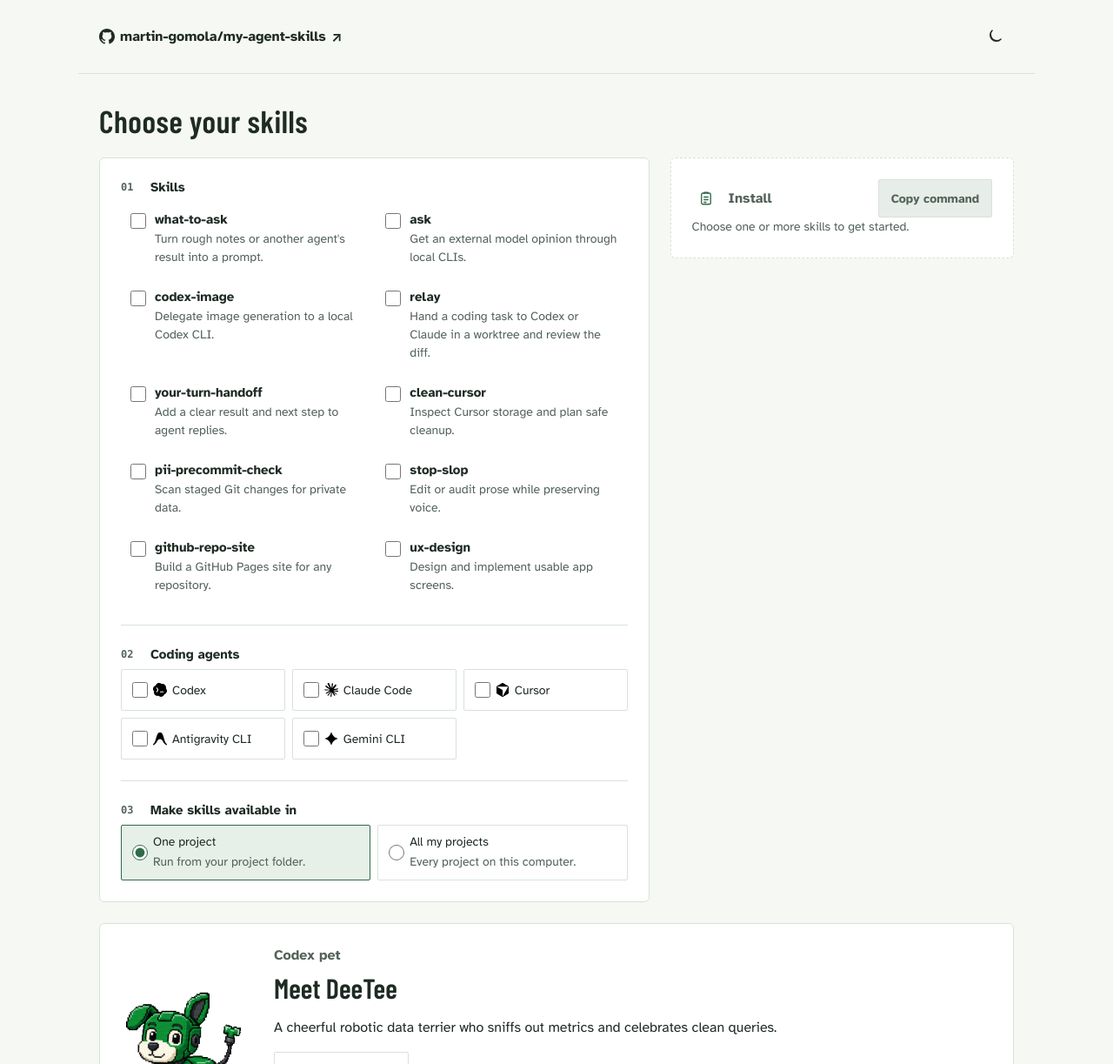
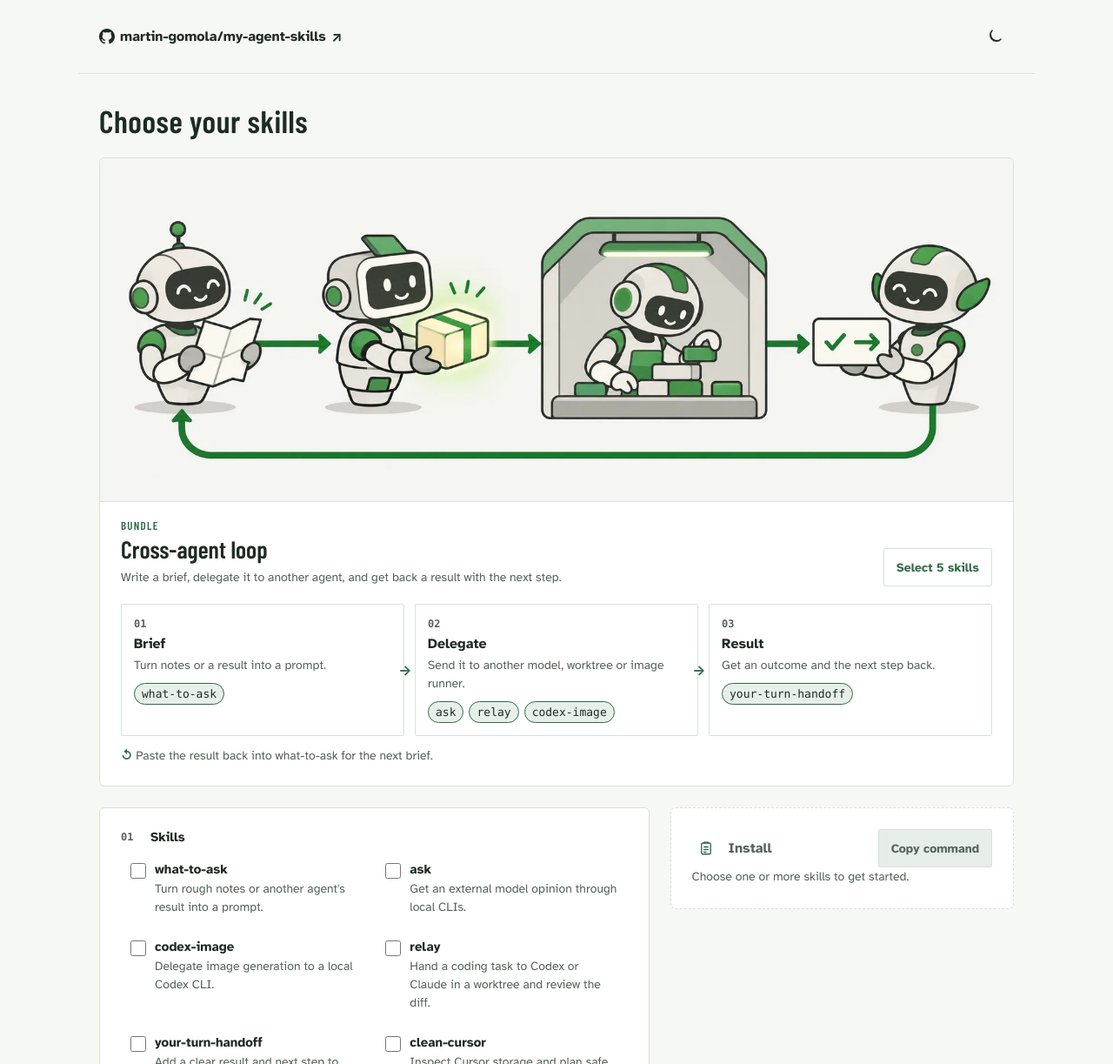
Before and after one commit to martin-gomola/my-agent-skills, a plain HTML site: page site/index.html in a window 1280 px wide. Shown: the top 1223 px of the page at 87% size. Drawn offline with Linux system fonts and the light colour scheme; files whose address does not match are found by name.

Commit message:
feat: frame the repo as a cross-agent handoff protocol
The installer page now opens with a "Cross-agent loop" bundle: three step
cards (Brief, Delegate, Result) with their skill chips and one button that
selects all five skills. The steps live in catalog.json, so the page and the
skill list cannot drift apart. A test checks that every bundle skill exists
exactly once.

The README leads with the Outcome / Next step format as the protocol and
moves the standalone skills under "Other skills". The banner illustration
was generated through codex-image.

Co-Authored-By: Claude <noreply@anthropic.com>

```diff
--- a/site/catalog.json
+++ b/site/catalog.json
@@ -1,5 +1,34 @@
 {
   "repository": "martin-gomola/my-agent-skills",
+  "bundle": {
+    "label": "Cross-agent loop",
+    "description": "Write a brief, delegate it to another agent, and get back a result with the next step.",
+    "steps": [
+      {
+        "title": "Brief",
+        "text": "Turn notes or a result into a prompt.",
+        "skills": [
+          "what-to-ask"
+        ]
+      },
+      {
+        "title": "Delegate",
+        "text": "Send it to another model, worktree or image runner.",
+        "skills": [
+          "ask",
+          "relay",
+          "codex-image"
+        ]
+      },
+      {
+        "title": "Result",
+        "text": "Get an outcome and the next step back.",
+        "skills": [
+          "your-turn-handoff"
+        ]
+      }
+    ]
+  },
   "skills": [
     {
       "id": "what-to-ask",
--- a/site/index.html
+++ b/site/index.html
@@ -3,16 +3,29 @@
 <meta charset="utf-8">
 <meta name="viewport" content="width=device-width,initial-scale=1">
 <meta name="color-scheme" content="light dark">
-<meta name="description" content="Install skills for your coding agent and meet DeeTee, a custom Codex pet.">
+<meta name="description" content="Install a handoff protocol for working across AI coding agents, plus standalone skills, and meet DeeTee, a custom Codex pet.">
 <title>Choose your skills · My Agent Skills</title>
 <script>try{document.documentElement.dataset.theme=localStorage.getItem('theme')||(matchMedia('(prefers-color-scheme: dark)').matches?'dark':'light')}catch{document.documentElement.dataset.theme='light'}</script>
-<link rel="stylesheet" href="style.css?v=skill-picker-3">
-<script type="module" src="install.mjs?v=skill-picker-3"></script>
+<link rel="stylesheet" href="style.css?v=skill-picker-4">
+<script type="module" src="install.mjs?v=skill-picker-4"></script>
 <body>
 <!-- GitHub mark from Primer Octicons; license in third-party/primer-octicons-MIT.txt. -->
 <header><a href="https://github.com/martin-gomola/my-agent-skills"><svg class="github-mark" viewBox="0 0 16 16" aria-hidden="true"><path d="M6.766 11.328c-2.063-.25-3.516-1.734-3.516-3.656 0-.781.281-1.625.75-2.188-.203-.515-.172-1.609.063-2.062.625-.078 1.468.25 1.968.703.594-.187 1.219-.281 1.985-.281.765 0 1.39.094 1.953.265.484-.437 1.344-.765 1.969-.687.218.422.25 1.515.046 2.047.5.593.766 1.39.766 2.203 0 1.922-1.453 3.375-3.547 3.64.531.344.89 1.094.89 1.954v1.625c0 .468.391.734.86.547C13.781 14.359 16 11.53 16 8.03 16 3.61 12.406 0 7.984 0 3.563 0 0 3.61 0 8.031a7.88 7.88 0 0 0 5.172 7.422c.422.156.828-.125.828-.547v-1.25c-.219.094-.5.156-.75.156-1.031 0-1.64-.562-2.078-1.609-.172-.422-.36-.672-.719-.719-.187-.015-.25-.093-.25-.187 0-.188.313-.328.625-.328.453 0 .844.281 1.25.86.313.452.64.655 1.031.655s.641-.14 1-.5c.266-.265.47-.5.657-.656"/></svg><span>martin-gomola/my-agent-skills</span><span aria-hidden="true">↗</span></a><button id="theme-toggle" class="theme-toggle" type="button" aria-label="Switch to dark theme" title="Switch to dark theme"><svg aria-hidden="true" viewBox="0 0 24 24"><path d="M20.5 15.5A8.5 8.5 0 0 1 8.5 3.5a8.5 8.5 0 1 0 12 12ZM12 2v2m0 16v2m10-10h-2M4 12H2m17.1-7.1-1.4 1.4M6.3 17.7l-1.4 1.4m14.2 0-1.4-1.4M6.3 6.3 4.9 4.9"/></svg></button></header>
 <main>
   <h1>Choose your skills</h1>
+  <section id="flow" class="flow hud-panel" aria-labelledby="flow-title" hidden>
+    <img class="flow-art" src="flow/agent-loop.webp" alt="" width="1600" height="600">
+    <div class="flow-heading">
+      <div>
+        <p class="flow-kicker">Bundle</p>
+        <h2 id="flow-title"></h2>
+        <p id="flow-description"></p>
+      </div>
+      <button id="flow-select" class="button-secondary" type="button" aria-pressed="false">Select bundle</button>
+    </div>
+    <ol id="flow-steps" class="flow-steps"></ol>
+    <p class="flow-loop"><span aria-hidden="true">↺</span> Paste the result back into what-to-ask for the next brief.</p>
+  </section>
   <div class="workspace">
     <section class="choices hud-panel" aria-label="Setup">
       <fieldset class="field-group agent-fieldset">
--- a/site/install.mjs
+++ b/site/install.mjs
@@ -47,6 +47,12 @@ if (typeof document !== 'undefined') {
     byId('install-content').hidden = !ready;
     byId('your-turn-link').hidden = !ids.includes('your-turn-handoff');
     byId('status').textContent = '';
+    if (catalog.bundle) {
+      const bundle = catalog.bundle.steps.flatMap(step => step.skills);
+      const selected = bundle.length === ids.length && bundle.every(id => ids.includes(id));
+      byId('flow-select').setAttribute('aria-pressed', selected);
+      byId('flow-select').textContent = selected ? 'Bundle selected' : `Select ${bundle.length} skills`;
+    }
     byId('commands').textContent = ready ? installation(skills, agents, catalog.repository, scope) : '';
     byId('summary').hidden = !ready;
     byId('summary').textContent = ready
@@ -96,6 +102,26 @@ if (typeof document !== 'undefined') {
       const description = document.createElement('small'); description.textContent = skill.description;
       text.append(name, description); label.append(input, text); byId('skills').append(label);
     }
+    if (data.bundle) {
+      byId('flow-title').textContent = data.bundle.label;
+      byId('flow-description').textContent = data.bundle.description;
+      data.bundle.steps.forEach((step, index) => {
+        const item = document.createElement('li');
+        const number = document.createElement('span'); number.className = 'field-step'; number.textContent = String(index + 1).padStart(2, '0');
+        const title = document.createElement('strong'); title.textContent = step.title;
+        const text = document.createElement('small'); text.textContent = step.text;
+        const chips = document.createElement('span'); chips.className = 'flow-chips';
+        for (const id of step.skills) { const chip = document.createElement('code'); chip.textContent = id; chips.append(chip); }
+        item.append(number, title, text, chips); byId('flow-steps').append(item);
+      });
+      byId('flow-select').addEventListener('click', () => {
+        const bundle = data.bundle.steps.flatMap(step => step.skills);
+        for (const input of document.querySelectorAll('input[name="skill"]')) input.checked = bundle.includes(input.value);
+        render();
+        byId('skills').scrollIntoView({behavior: matchMedia('(prefers-reduced-motion: reduce)').matches ? 'auto' : 'smooth', block: 'nearest'});
+      });
+      byId('flow').hidden = false;
+    }
     render();
   }).catch(() => {
     catalog = undefined; byId('skills').textContent = 'Skill list unavailable.';
--- a/site/style.css
+++ b/site/style.css
@@ -346,6 +346,30 @@ pre {
 }
 [hidden] { display: none !important; }
 
+.flow { margin-bottom: 24px; overflow: hidden; }
+.flow-art { display: block; width: calc(100% + 48px); height: auto; margin: -24px -24px 20px; border-bottom: 1px solid var(--line); }
+.flow-heading { display: flex; flex-wrap: wrap; align-items: flex-end; justify-content: space-between; gap: 12px 24px; }
+.flow-kicker { margin: 0; color: var(--accent); font: 600 13px/1.2 "Barlow Condensed", "Arial Narrow", sans-serif; letter-spacing: .1em; text-transform: uppercase; }
+.flow h2 { margin: 4px 0 6px; font: 600 28px/1.1 "Barlow Condensed", "Arial Narrow", sans-serif; }
+#flow-description { max-width: 60ch; margin: 0; color: var(--muted); font-size: 14px; line-height: 1.5; }
+#flow-select[aria-pressed="true"] { border-color: var(--accent); background: var(--icon-fill); }
+.flow-steps { display: grid; gap: 12px; margin: 20px 0 0; padding: 0; list-style: none; counter-reset: none; }
+.flow-steps li { position: relative; display: grid; align-content: start; gap: 4px; padding: 14px; border: 1px solid var(--line); border-radius: 2px; }
+.flow-steps small { color: var(--muted); font-size: 14px; line-height: 1.5; }
+.flow-chips { display: flex; flex-wrap: wrap; gap: 6px; margin-top: 6px; }
+.flow-chips code { padding: 2px 8px; border: 1px solid var(--accent); border-radius: 999px; background: var(--icon-fill); color: var(--ink); font: 13px/1.5 ui-monospace, "SF Mono", Menlo, Consolas, monospace; }
+.flow-loop { margin: 12px 0 0; color: var(--muted); font-size: 14px; line-height: 1.5; }
+.flow-loop span { color: var(--accent); font-weight: 700; }
+@media (min-width: 721px) {
+  .flow-steps { grid-template-columns: repeat(3, minmax(0, 1fr)); }
+  .flow-steps li + li::before { content: "→"; position: absolute; top: 50%; left: -12px; transform: translate(-50%, -50%); color: var(--accent); font-weight: 700; }
+}
+@media (max-width: 720px) {
+  .flow-art { width: calc(100% + 40px); margin: -20px -20px 16px; }
+}
+@media (max-width: 360px) {
+  .flow-art { width: calc(100% + 32px); margin: -16px -16px 16px; }
+}
 .pet-section { display: flex; align-items: center; gap: 32px; margin-top: 24px; }
 .pet-preview { flex: none; width: 144px; height: 156px; object-fit: contain; }
 .pet-section .panel-title { border: 0; padding: 0; }
```
Also changed, not shown: tests/installer.test.mjs (+6 -0 lines), site/flow/agent-loop.webp (added), 1 other file.
